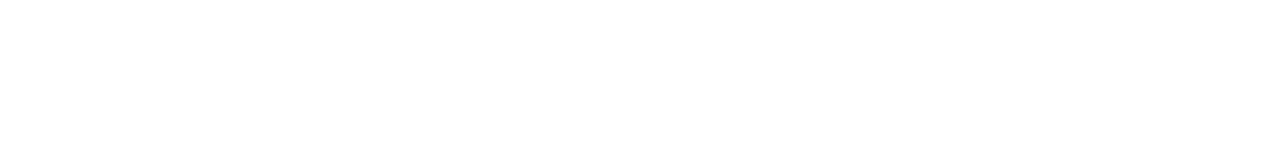
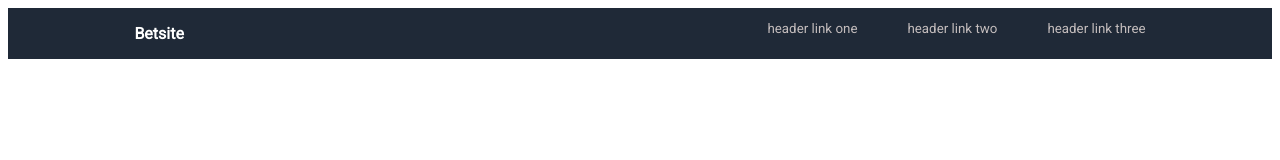
Before and after one commit to lcelloh/OpenGl, a plain HTML site: page index.html in a window 1280 px wide. Drawn offline with Linux system fonts and the light colour scheme.

```diff
--- a/index.css
+++ b/index.css
@@ -0,0 +1,22 @@
+.container {
+    display: flex;
+    background-color : #1f2937;
+    justify-content: flex-end;
+    gap: 50px;
+    padding-left: 10%;
+    padding-right: 10%;
+}
+
+.subheaders {
+    color: rgb(196, 189, 189);
+    font-family: 'Roboto', sans-serif;
+    font-size: smaller;
+}
+
+#head-1 {
+    color: #ffffff;
+    font-family: 'Roboto', sans-serif;
+    font-weight: bold;
+    margin-right: auto;
+    margin-left: 0%;
+}
--- a/index.html
+++ b/index.html
@@ -5,9 +5,17 @@
     <meta http-equiv="X-UA-Compatible" content="IE=edge">
     <meta name="viewport" content="width=device-width, initial-scale=1.0">
     <title>Document</title>
-    <link rel="stylesheet" href="index.css"
+    <link rel="stylesheet" href="index.css">
+    <link rel="preconnect" href="https://fonts.gstatic.com" crossorigin>
+    <link href="https://fonts.googleapis.com/css2?family=Roboto&display=swap" rel="stylesheet">
 </head>
 <body>
+    <div class="container">
+        <p id="head-1"> Betsite</p>
+        <p class="subheaders"> header link one</p>
+        <p class="subheaders"> header link two</p>
+        <p class="subheaders"> header link three</p>
+    </div>
+</body>
 
-</body>
 </html>
```
